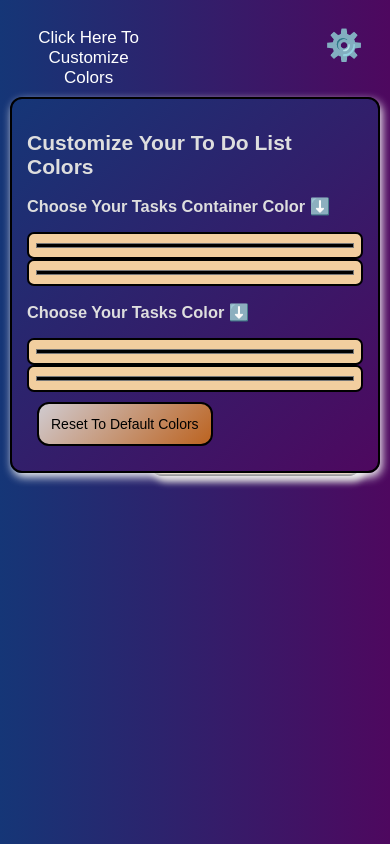
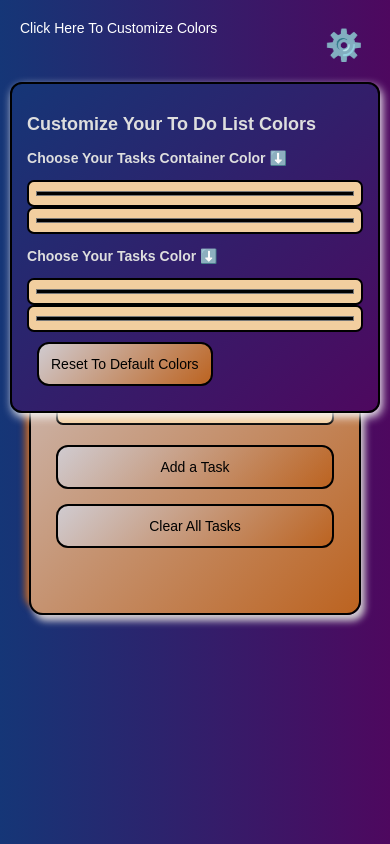
Before and after one commit to S-A-I-F-364/-advanced-todo, a plain HTML site: page index.html in a window 390 px wide. Both pictures are taken after a click on the button "⚙️". Drawn offline with Linux system fonts and the light colour scheme.

Commit message:
Refactor CSS for better mobile view and layout
Updated styles for mobile responsiveness and improved layout.

```diff
--- a/advanced-todo.css
+++ b/advanced-todo.css
@@ -15,7 +15,7 @@ body{
     justify-content: center;
     flex-direction: column;
     gap: 20px;
-    width: 60%;
+    width: clamp(350px, 90vw, 700px);
     border: 2PX solid black;
     max-height: max-content;
     box-shadow: 4px 6px 7px whitesmoke,-4px -6px 7px rgb(222, 117, 52);
@@ -199,33 +199,45 @@ label{
 }
 
 
-@media (max-width: 900px) {
+/* ============================= */
+/*          Mobile View          */
+/* ============================= */
+
+@media (max-width:768px){
 
     body{
+        margin: 0;
         padding: 20px;
-        align-items: flex-start;
+        min-height: 100vh;
+        display: flex;
+        justify-content: center;
+        align-items: center;
+        box-sizing: border-box;
+        overflow-x: hidden;
     }
 
     .todo-cont{
-        width: 100%;
-        max-width: 100%;
-        padding: 20px;
-        margin-top: 80px;
-
+        width: 95%;
+        max-width: 500px;
+        margin: 0 auto;
+        padding: 25px;
+        box-sizing: border-box;
     }
 
     h1{
-        font-size: 1.7rem;
+        font-size: 2rem;
         text-align: center;
     }
 
     input{
         width: 100%;
         box-sizing: border-box;
+        font-size: 16px;
     }
 
     .taskcontainer-btns{
         width: 100%;
+        display: flex;
         flex-direction: column;
         gap: 15px;
     }
@@ -236,8 +248,8 @@ label{
 
     #task-list{
         width: 100%;
-        margin-right: 0;
         padding: 0;
+        margin: 20px 0 0;
     }
 
     li{
@@ -245,36 +257,38 @@ label{
         margin-left: 0;
         box-sizing: border-box;
         padding: 12px;
-        gap: 10px;
-        align-items: center;
     }
 
     .task{
-        font-size: 15px;
+        font-size: 16px;
+    }
+
+    #slide-btn{
+        position: fixed;
+        top: 15px;
+        right: 15px;
+        z-index: 1000;
     }
 
     label{
-        position: static;
-        display: block;
-        text-align: center;
-        margin-bottom: 10px;
+        position: fixed;
+        top: 20px;
+        left: 20px;
+        right: 70px;
+        font-size: 14px;
         color: white;
     }
 
-    #slide-btn{
-        top: 15px;
-        right: 15px;
-    }
 
     .slide-container{
+        position: fixed;
+        top: 70px;
+        left: 10px;
         right: 10px;
-        left: 10px;
         width: auto;
-        font-size: 14px;
-    }
-
-    .slide-container input{
-        width: 100%;
+        max-height: 80vh;
+        overflow-y: auto;
+        box-sizing: border-box;
     }
 
 }
```
